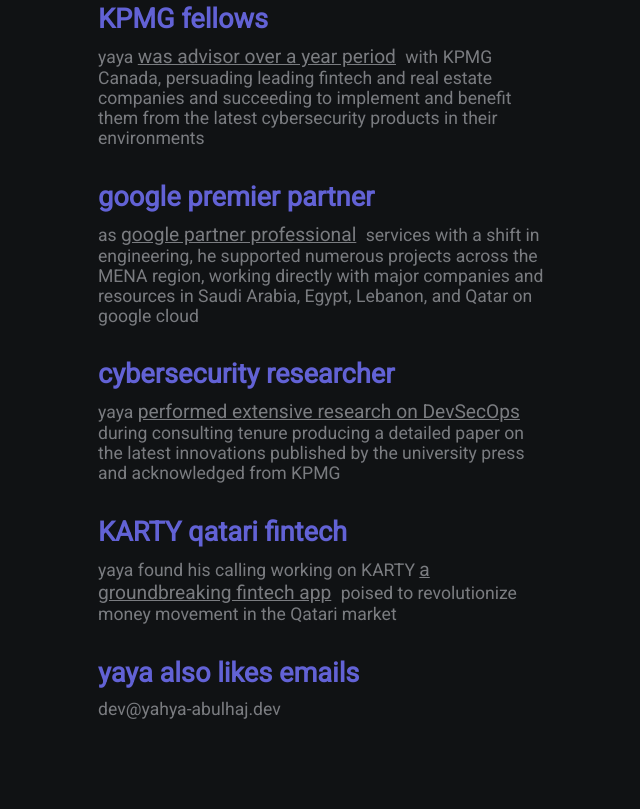
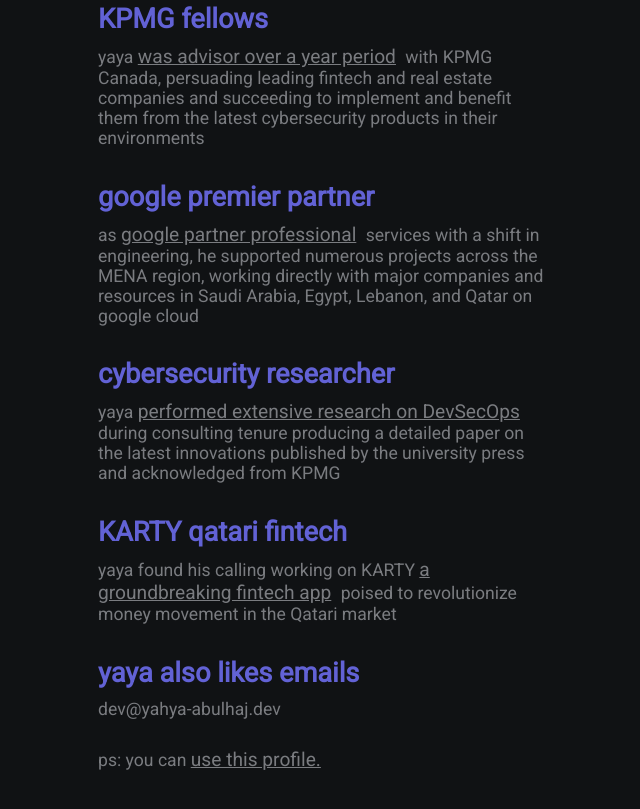
Before and after one commit to yaya2devops/profile, a website: page index.html in a window 1280 px wide. Shown: the part 587-1396 px from the top of the page, without its empty margins (542-1182 px from the left). Before the commit the page ends 1316 px from the top, so only its background shows below. Drawn offline with Linux system fonts and the light colour scheme.

Commit message:
https://www.youtube.com/watch?v=GA9JvTWUXF4

```diff
--- a/index.html
+++ b/index.html
@@ -42,6 +42,9 @@
 
             <h2>yaya also likes emails</h2>
             <p>dev@yahya-abulhaj.dev</p>
+            <br>
+            <p>ps: you can <a href="https://creator.ya-ya.tech/6figs.pdf" target="_blank" style="text-decoration: underline; display: inline;">use this profile.</a></p>
+            <br><br>
         </div>
     </div>
 </body>
```
